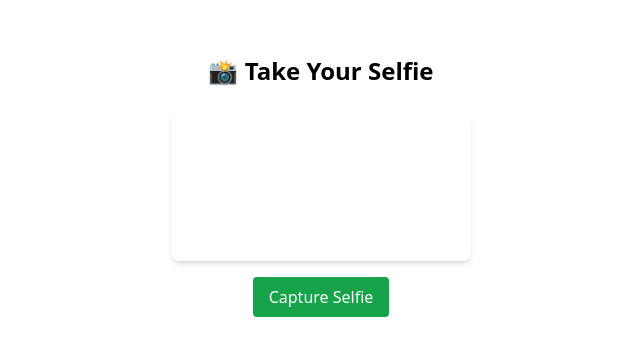
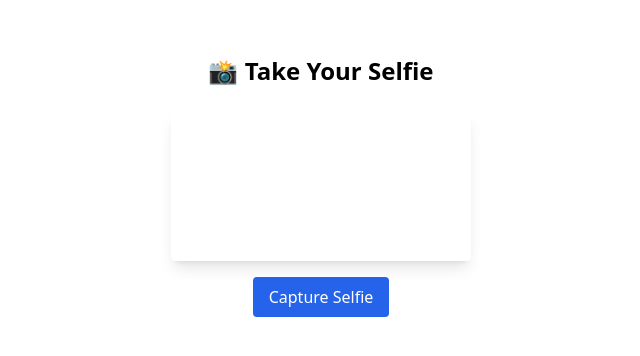
Before and after one commit to saifkazi25/IT129, a Next.js app: page /selfie in a window 1280 px wide. Shown: the part 214-570 px from the top of the page, without its empty margins (319-959 px from the left). Built offline with nearby package versions, Linux system fonts and the light colour scheme; no server answers.

Commit message:
Update CustomWebcam.tsx

```diff
--- a/components/CustomWebcam.tsx
+++ b/components/CustomWebcam.tsx
@@ -1,46 +1,35 @@
 "use client";
 
-import React, { useRef, useState } from "react";
 import Webcam from "react-webcam";
+import { useRef } from "react";
 
-type Props = {
-  onCapture: (dataUrl: string) => void;
-};
-
-const CustomWebcam = ({ onCapture }: Props) => {
-  const webcamRef = useRef<Webcam>(null);
-  const [captured, setCaptured] = useState(false);
+export default function CustomWebcam({ onCapture }: { onCapture: (img: string) => void }) {
+  const webcamRef = useRef<Webcam | null>(null);
 
   const capture = () => {
     const imageSrc = webcamRef.current?.getScreenshot();
     if (imageSrc) {
       onCapture(imageSrc);
-      setCaptured(true);
+    } else {
+      alert("Could not capture image.");
     }
   };
 
   return (
-    <div className="flex flex-col items-center">
+    <div className="flex flex-col items-center space-y-4">
       <Webcam
+        ref={webcamRef}
         audio={false}
-        ref={webcamRef}
         screenshotFormat="image/jpeg"
-        className="rounded-lg shadow-md"
-        width={300}
-        videoConstraints={{
-          facingMode: "user",
-        }}
+        className="rounded shadow-lg"
+        videoConstraints={{ facingMode: "user" }}
       />
-      {!captured && (
-        <button
-          onClick={capture}
-          className="mt-4 bg-green-600 text-white py-2 px-4 rounded hover:bg-green-700"
-        >
-          Capture Selfie
-        </button>
-      )}
+      <button
+        onClick={capture}
+        className="bg-blue-600 text-white py-2 px-4 rounded hover:bg-blue-700"
+      >
+        Capture Selfie
+      </button>
     </div>
   );
-};
-
-export default CustomWebcam;
+}
```
